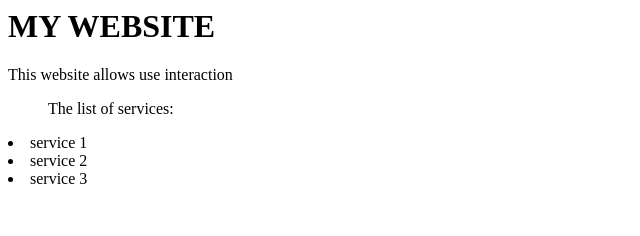
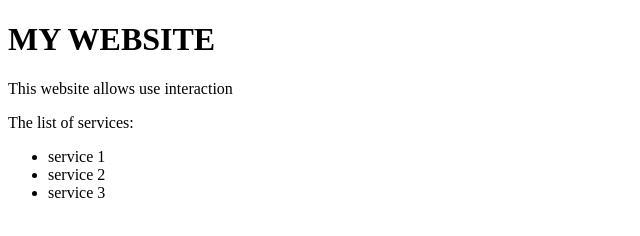
Before and after one commit to shriharini10/newrepo, a plain HTML site: page testrun.html in a window 1280 px wide. Shown: the whole page, without its empty margins (0-640 px from the left). Drawn offline with Linux system fonts and the light colour scheme.

Commit message:
fix!: add structure

```diff
--- a/testrun.html
+++ b/testrun.html
@@ -1,13 +1,16 @@
-<html>
+<!doctype html>
   <head>
     <meta charset="UTF-8">
+    <title>my website</title>
   </head>
   <body>
     <h1><strong>MY WEBSITE</strong></h1>
     <p>This website allows use interaction</p>
-    <ul>The list of services:</ul>
-    <li>service 1</li>
-    <li>service 2</li>
-    <li>service 3</li>
+    <p>The list of services:</p>
+    <ul>
+      <li>service 1</li>
+      <li>service 2</li>
+      <li>service 3</li>
+    </ul>
   </body>
 </html>
```
